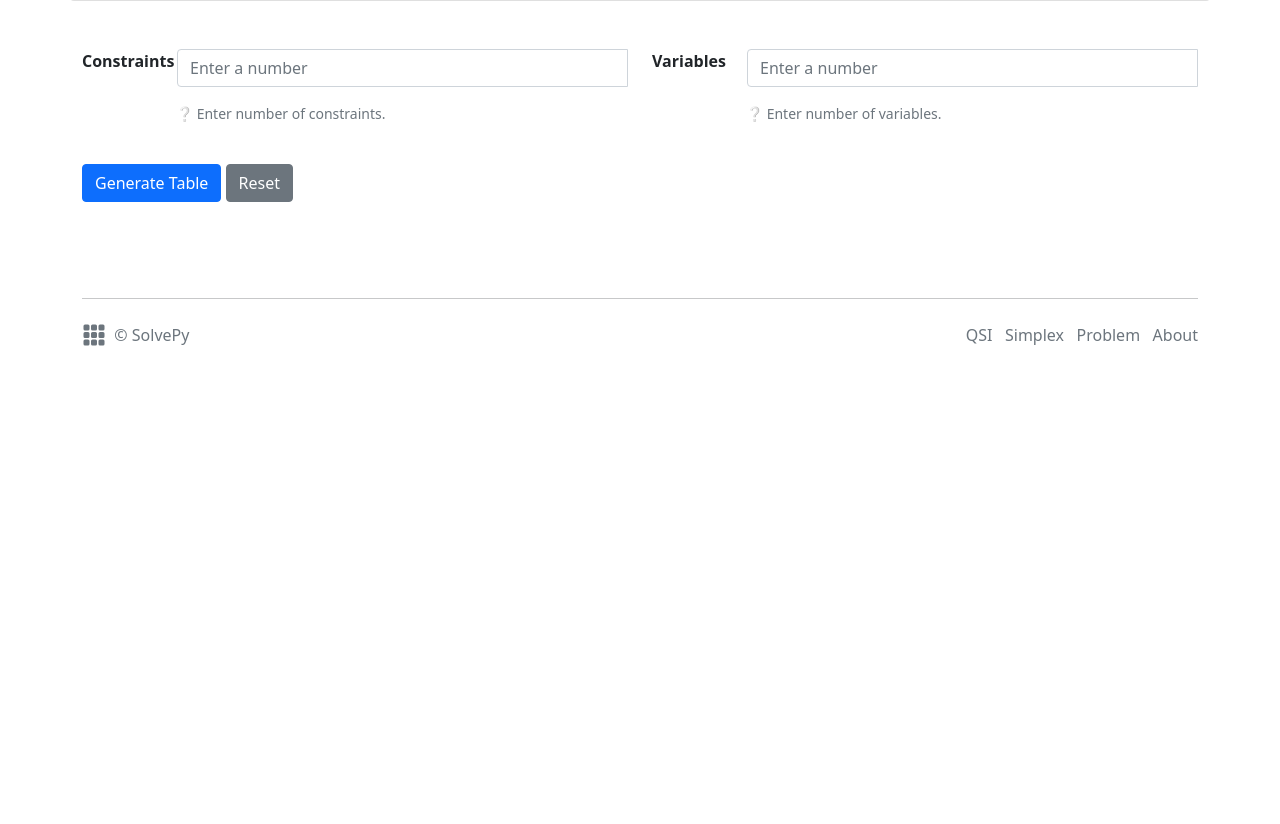
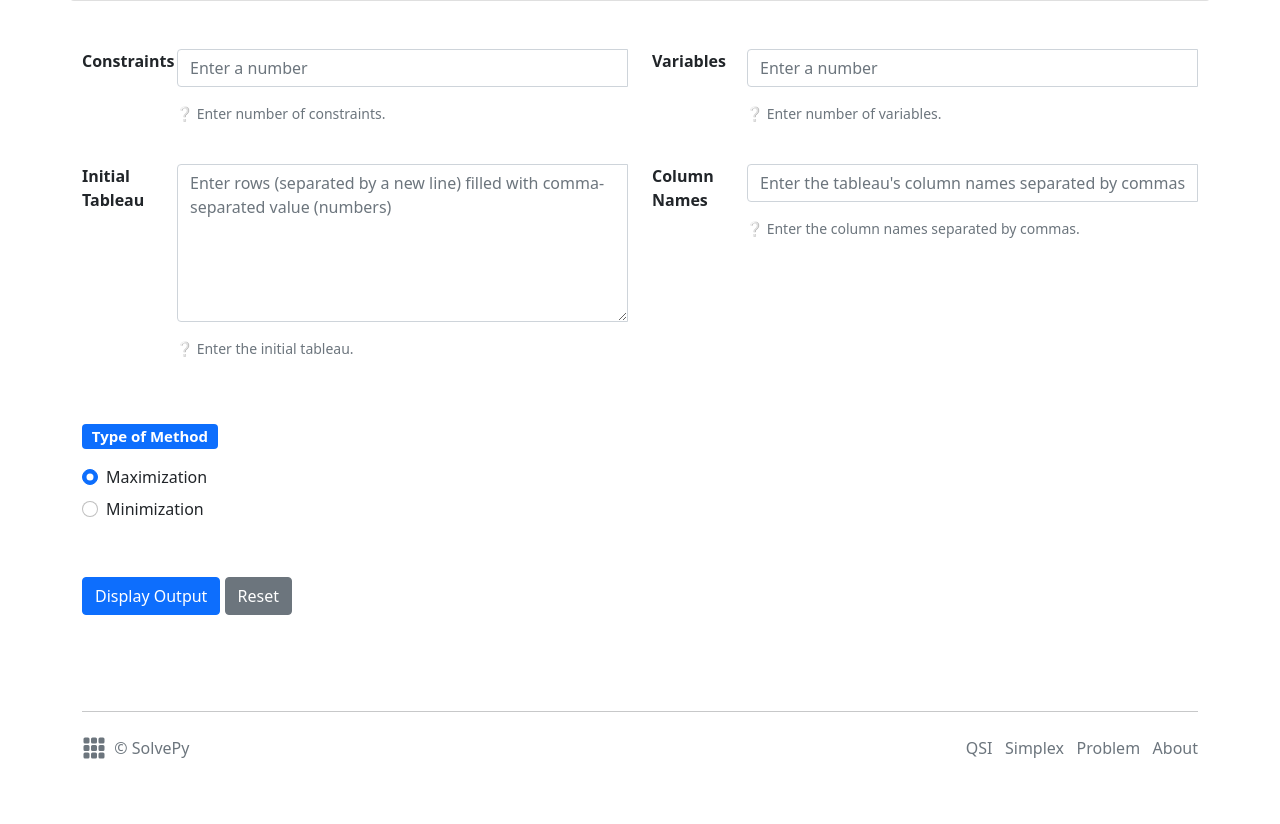
Before and after one commit to brlimarce/SolvePy, a Flask app: page /solve/simplex in a window 1280 px wide. Shown: the part 427-1251 px from the top of the page. Before the commit the page ends 773 px from the top, so only its background shows below. Run offline with Flask 2, Linux system fonts and the light colour scheme; some libraries are stand-ins or nearby versions.

Commit message:
Add initial design and form validation in simplex.html

```diff
--- a/api/scripts/forms.py
+++ b/api/scripts/forms.py
@@ -5,7 +5,7 @@
 '''
 from flask.app import Flask
 from flask_wtf import FlaskForm
-from wtforms import StringField, SubmitField, FieldList, FormField, RadioField, BooleanField
+from wtforms import StringField, SubmitField, FieldList, FormField, RadioField, BooleanField, TextAreaField
 from wtforms.validators import DataRequired, ValidationError
 
 '''
@@ -198,36 +198,20 @@ class ProblemForm(FlaskForm):
     send = SubmitField('display-problem')
 
 '''
-** ComposeForm
-| This class contains the specifications in composing the initial tableau.
+** SimplexForm
+| This class contains the initial tableau.
 - - -
 ** properties
 | - clen: The number of constraints
 | - vlen: The number of variables
+| - colnames: The column names of the tableau separated by commas
+| - tableau: The initial tableau
+| - method: The type of method used (Default: Maximization)
 '''
-class ComposeForm(FlaskForm):
+class SimplexForm(FlaskForm):
     clen = StringField('', validators = [DataRequired(message = Validator.MSG_REQUIRED), Validator.is_integer, Validator.is_many])
     vlen = StringField('', validators = [DataRequired(message = Validator.MSG_REQUIRED), Validator.is_integer, Validator.is_many])
-    send = SubmitField('display-tableau')
-
-'''
-** Element
-| This class contains the element in the initial tableau.
-- - -
-** properties
-| - value: The numerical value of the element
-'''
-class Element(FlaskForm):
-    value = StringField('', validators = [DataRequired(message = Validator.MSG_REQUIRED), Validator.is_number])
-
-'''
-** SimplexForm
-| This class contains the initial tableau.
-- - -
-** properties
-| - ?
-'''
-class SimplexForm(FlaskForm):
-    tableau = FieldList(FormField(Element), min_entries = 5, max_entries = 5)
+    colnames = StringField('', validators = [DataRequired(message = Validator.MSG_REQUIRED)])
+    tableau = TextAreaField('', validators = [DataRequired(message = Validator.MSG_REQUIRED)])
     method = RadioField('method', choices = [('maximization', 'Maximization'), ('minimization', 'Minimization')], default = 'maximization')
     send = SubmitField('display-simplex')
--- a/api/scripts/simplex.py
+++ b/api/scripts/simplex.py
@@ -120,9 +120,9 @@ def create_initial_tableau(m, is_max):
     return { 'tableau' : np.array(tableau, dtype = float).transpose(),  'colnames' : ['s1', 's2', 's3', 's4', 's5', 's6', 's7', 's8', 'x1', 'x2', 'x3', 'x4', 'x5', 'x6', 'x7', 'x8', 'x9', 'x10', 'x11', 'x12', 'x13', 'x14', 'x15', 'Z', 'Solution'] }
 
 '''
-** clean_input
+** clean_problem_input
 | This is a helper function to clean the data
-| from the form.
+| from the form (Problem-specific Solver).
 - - -
 ** params
 | - demands: A list containing the number of demand for each warehouse
@@ -135,5 +135,5 @@ def create_initial_tableau(m, is_max):
 | - demands, supplies, and cost: A matrix containing a problem-specific format
 | - method: Returns True if it's maximization else False
 '''
-def clean_input(demands, supplies, costs, method):
+def clean_problem_input(demands, supplies, costs, method):
     return [[[float(d) for d in demands], [float(c) for c in costs], [float(s) for s in supplies]], True if method == 'maximization' else False]
--- a/app.py
+++ b/app.py
@@ -4,20 +4,19 @@
 '''
 from flask import Flask, render_template, request
 from flask_bootstrap import Bootstrap
-from flask_wtf import csrf, FlaskForm
-from wtforms import FieldList, FormField, RadioField, SubmitField
+from flask_wtf import csrf
 
 from templates.layouts import data as d
-from api.scripts.forms import QSIForm, ProblemForm, SimplexForm, ComposeForm, Element
+from api.scripts.forms import QSIForm, ProblemForm, SimplexForm
 from api.scripts import qsi as q
 from api.scripts import simplex as s
-
-import sys
 
 app = Flask(__name__, static_folder = 'static') # Redirect the application to this file.
 app.config['SECRET_KEY'] = '2d0e13d09775d283668ef17a6f808894' # Generate the secret key in the form.
 
-csrf = csrf.CSRFProtect(app) # Integrate a CSRF token into the app.
+# Integrate a CSRF token into the app.
+csrf = csrf.CSRFProtect(app)
+
 Bootstrap(app) # Integrate Bootstrap into the app.
 
 '''
@@ -55,36 +54,8 @@ def solve_qsi():
 @app.route('/solve/simplex', methods = ['GET', 'POST'])
 def solve_simplex():
     # ** Declaration
-    clen = 0 # Store the number of constraints.
-    vlen = 0 # Store the number of variables.
-
-    # Store the page's form.
-    compose_form = ComposeForm(request.form)
-
-    # Validate the triggered form.
-    if compose_form.validate_on_submit():
-        # Store the data into variables.
-        clen = int(compose_form.clen.data)
-        vlen = int(compose_form.vlen.data)
-
-        # Reset the data.
-        compose_form.clen.data = compose_form.vlen.data = None
-
-    # Subclass the form and bind a new field.
-    class SimplexForm(FlaskForm): pass
-    SimplexForm.tableau = FieldList(FormField(Element), min_entries = (clen + vlen + 2) * (clen + 1), max_entries = (clen + vlen + 2) * (clen + 1))
-
-    SimplexForm.method = RadioField('method', choices = [('maximization', 'Maximization'), ('minimization', 'Minimization')], default = 'maximization')
-
-    SimplexForm.send = SubmitField('display-simplex')
-
-    # Instantiate the newly created form.
-    simplex_form = SimplexForm(request.form)
-    if simplex_form.validate_on_submit():
-        # Get the data.
-        tableau = simplex_form.tableau.data
-        print('Tableau:', tableau)
-    return render_template('simplex.html', pages = d.pages, page = 'simplex', tabs = d.tabs_simplex, compose_form = compose_form, simplex_form = simplex_form, clen = clen, vlen = vlen)
+    form = SimplexForm(request.form)
+    return render_template('simplex.html', pages = d.pages, page = 'simplex', tabs = d.tabs_simplex, form = form)
 
 # Problem-Specific Simplex Solver
 @app.route('/solve/simplex/problem', methods = ['GET', 'POST'])
@@ -110,7 +81,7 @@ def solve_problem():
         is_get_shipped = form.is_get_shipped.data
 
         # Get the clean data and perform Simplex.
-        clean_data = s.clean_input(demands, supplies, costs, method)
+        clean_data = s.clean_problem_input(demands, supplies, costs, method)
         tableau = s.create_initial_tableau(clean_data[0], clean_data[1])
 
         # Get the result from Simplex method.
--- a/templates/simplex.html
+++ b/templates/simplex.html
@@ -31,21 +31,21 @@
 {% block subbody %}
     <!-- Start of Form -->
     <form method="post">
-        {{ compose_form.hidden_tag() }}
+        {{ form.hidden_tag() }}
         <div class="row mb-4">
             <!-- Start of Constraints -->
-            {{ compose_form.clen.label(class="form-label exclude fw-bold col-1", text = "Constraints") }}
+            {{ form.clen.label(class="form-label exclude fw-bold col-1", text = "Constraints") }}
             <div class="col-5">
                 <div class="input-group mb-3">
-                    {% if compose_form.clen.errors %}
-                        {{ compose_form.clen(class = "form-control is-invalid", placeholder = "Enter a number", required = false) }}
-                        {% for e in compose_form.clen.errors %}
+                    {% if form.clen.errors %}
+                        {{ form.clen(class = "form-control is-invalid", placeholder = "Enter a number", required = false) }}
+                        {% for e in form.clen.errors %}
                             <div class="invalid-feedback mt-3">
                                 <span>{{ e }}</span>
                             </div>
                         {% endfor %}
                     {% else %}
-                        {{ compose_form.clen(class = "form-control", placeholder = "Enter a number", required = false) }}
+                        {{ form.clen(class = "form-control", placeholder = "Enter a number", required = false) }}
                         <small class="form-text text-muted col-xl-12 mt-3">❔ Enter number of constraints.</small>
                     {% endif %}
                 </div>
@@ -53,18 +53,18 @@
             <!-- End of Constraints -->
 
             <!-- Start of Variables -->
-            {{ compose_form.vlen.label(class = "form-label exclude fw-bold col-1", text = "Variables") }}
+            {{ form.vlen.label(class = "form-label exclude fw-bold col-1", text = "Variables") }}
             <div class="col-5">
                 <div class="input-group mb-3">
-                    {% if compose_form.vlen.errors %}
-                        {{ compose_form.vlen(class = "form-control is-invalid", placeholder = "Enter a number", required = false) }}
-                        {% for e in compose_form.vlen.errors %}
+                    {% if form.vlen.errors %}
+                        {{ form.vlen(class = "form-control is-invalid", placeholder = "Enter a number", required = false) }}
+                        {% for e in form.vlen.errors %}
                             <div class="invalid-feedback mt-3">
                                 <span>{{ e }}</span>
                             </div>
                         {% endfor %}
                     {% else %}
-                        {{ compose_form.vlen(class = "form-control", placeholder = "Enter a number", required = false) }}
+                        {{ form.vlen(class = "form-control", placeholder = "Enter a number", required = false) }}
                         <small class="form-text text-muted col-xl-12 mt-3">❔ Enter number of variables.</small>
                     {% endif %}
                 </div>
@@ -72,66 +72,51 @@
             <!-- End of Variables -->
         </div>
 
-        <!-- Start of Button Container -->
-        <div class="row">
-            <div class="d-flex flex-row">
-                {{ compose_form.send(class = "btn btn-primary", value = "Generate Table") }} &nbsp;
-                <input type="reset" class="btn btn-secondary" />
+        <div class="row mb-5">
+            <!-- Start of Table -->
+            {{ form.tableau.label(class = "form-label exclude fw-bold col-1", text = "Initial Tableau") }}
+            <div class="col-5">
+                <div class="input-group mb-3">
+                    {% if form.tableau.errors %}
+                        {{ form.tableau(class = "form-control is-invalid", placeholder = "Enter rows (separated by a new line) filled with comma-separated value (numbers)", required = false, rows = 6) }}
+                        {% for e in form.tableau.errors %}
+                            <div class="invalid-feedback mt-3">
+                                <span>{{ e }}</span>
+                            </div>
+                        {% endfor %}
+                    {% else %}
+                        {{ form.tableau(class = "form-control", placeholder = "Enter rows (separated by a new line) filled with comma-separated value (numbers)", required = false, rows = 6) }}
+                        <small class="form-text text-muted col-xl-12 mt-3">❔ Enter the initial tableau.</small>
+                    {% endif %}
                 </div>
             </div>
-        <!-- End of Button Container -->
-    </form>
-    <!-- End of Form -->
+            <!-- End of Table -->
 
-    <!-- Start of Form (Matrix) -->
-    {% if clen > 0 and vlen > 0 %}
-    <div id="matrix" class="d-block">
-        <!-- Divider -->
-        <br /> <hr />
+            <!-- Start of Variables -->
+            {{ form.colnames.label(class = "form-label exclude fw-bold col-1", text = "Column Names") }}
+            <div class="col-5">
+                <div class="input-group mb-3">
+                    {% if form.colnames.errors %}
+                        {{ form.colnames(class = "form-control is-invalid", placeholder = "Enter the tableau's column names separated by commas", required = false) }}
+                        {% for e in form.colnames.errors %}
+                            <div class="invalid-feedback mt-3">
+                                <span>{{ e }}</span>
+                            </div>
+                        {% endfor %}
+                    {% else %}
+                        {{ form.colnames(class = "form-control", placeholder = "Enter the tableau's column names separated by commas", required = false) }}
+                        <small class="form-text text-muted col-xl-12 mt-3">❔ Enter the column names separated by commas.</small>
+                    {% endif %}
+                </div>
+            </div>
+            <!-- End of Variables -->
+        </div>
 
-        <!-- Table -->
-        <table class="table table-borderless table-striped">
-            <!-- Start of Header -->
-            <thead class="text-center">
-                <tr>
-                    <!-- Constraints and Slack Variables -->
-                    {% for _ in range(0, (clen + vlen)) %}
-                        {% if _ >= 0 and _ <= vlen - 1 %}
-                            <th scope="col">x{{ _ + 1 }}</th>
-                        {% else %}
-                            <th scope="col">s{{ (_ - vlen) + 1 }}</th>
-                        {% endif %}
-                    {% endfor %}
-
-                    <!-- Z and Solution -->
-                    <th scope="col">Z</th>
-                    <th scope="col">Solution</th>
-                </tr>
-            </thead>
-            <!-- End of Header -->
-
-            <!-- Start of Body -->
-            <h4 class="text-primary mt-5">Initial Tableau</h4>
-            <p class="text-secondary">Fill the cells with each of the constraints according to your specifications.</p>
-
-            <tbody class="text-center">
-                {% for i in range(0, clen + 1) %}
-                    <tr>
-                        {% for j in range(0, clen + vlen + 2) %}
-                            <td>
-                                {{ wtf.form_field(simplex_form.tableau[((clen + vlen + 2) * i) + j], class = "form-control") }}
-                            </td>
-                        {% endfor %}
-                    </tr>
-                {% endfor %}
-            </tbody>
-            <!-- End of Body -->
-        </table>
-
+        <div class="row mb-5">
             <!-- Start of Method Type -->
             <div class="col-6">
-            <h5 class="mt-5 mb-3"><span class="badge bg-primary">Type of Method</span></h5>
-            {% for m in simplex_form.method %}
+                <h5 class="mb-3"><span class="badge bg-primary">Type of Method</span></h5>
+                {% for m in form.method %}
                     <div class="form-check mb-2">
                         {{ m(class = "form-check-input") }}
                         {{ m.label(class = "form-check-label exclude" )}}
@@ -139,17 +124,17 @@
                 {% endfor %}
             </div>
             <!-- End of Method Type -->
+        </div>
 
         <!-- Start of Button Container -->
         <div class="row">
-            <div class="d-flex flex-row mt-5">
-                {{ simplex_form.send(class = "btn btn-primary", value = "Solve Tableau") }} &nbsp;
+            <div class="d-flex flex-row">
+                {{ form.send(class = "btn btn-primary", value = "Display Output") }} &nbsp;
                 <input type="reset" class="btn btn-secondary" />
             </div>
         </div>
         <!-- End of Button Container -->
-    </div>
-    {% endif %}
-    <!-- End of Form (Matrix) -->
+    </form>
+    <!-- End of Form -->
 {% endblock %}
 <!-- End of Nested Body -->
```
Also changed, not shown: templates/layouts/data.py (+4 -4 lines). Lines whose indentation alone changed are shown as unchanged.
